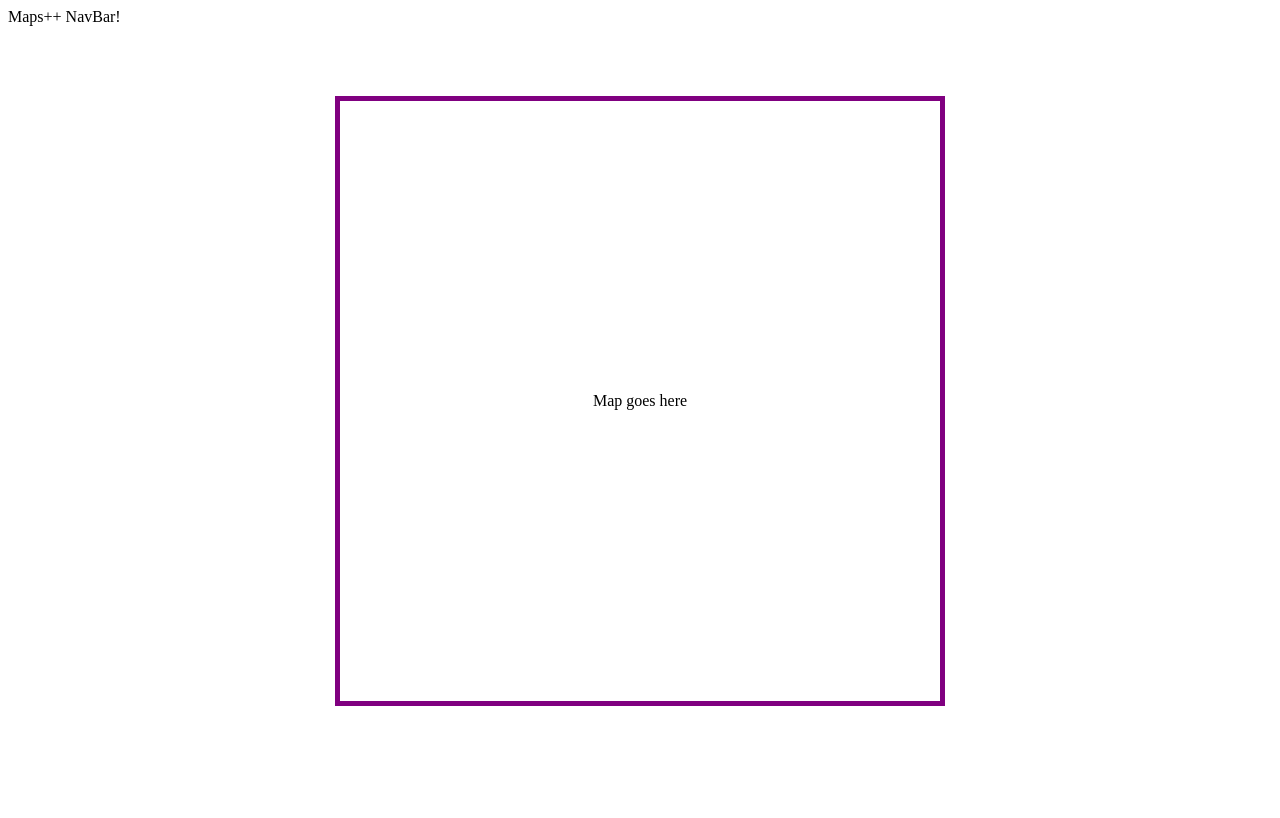
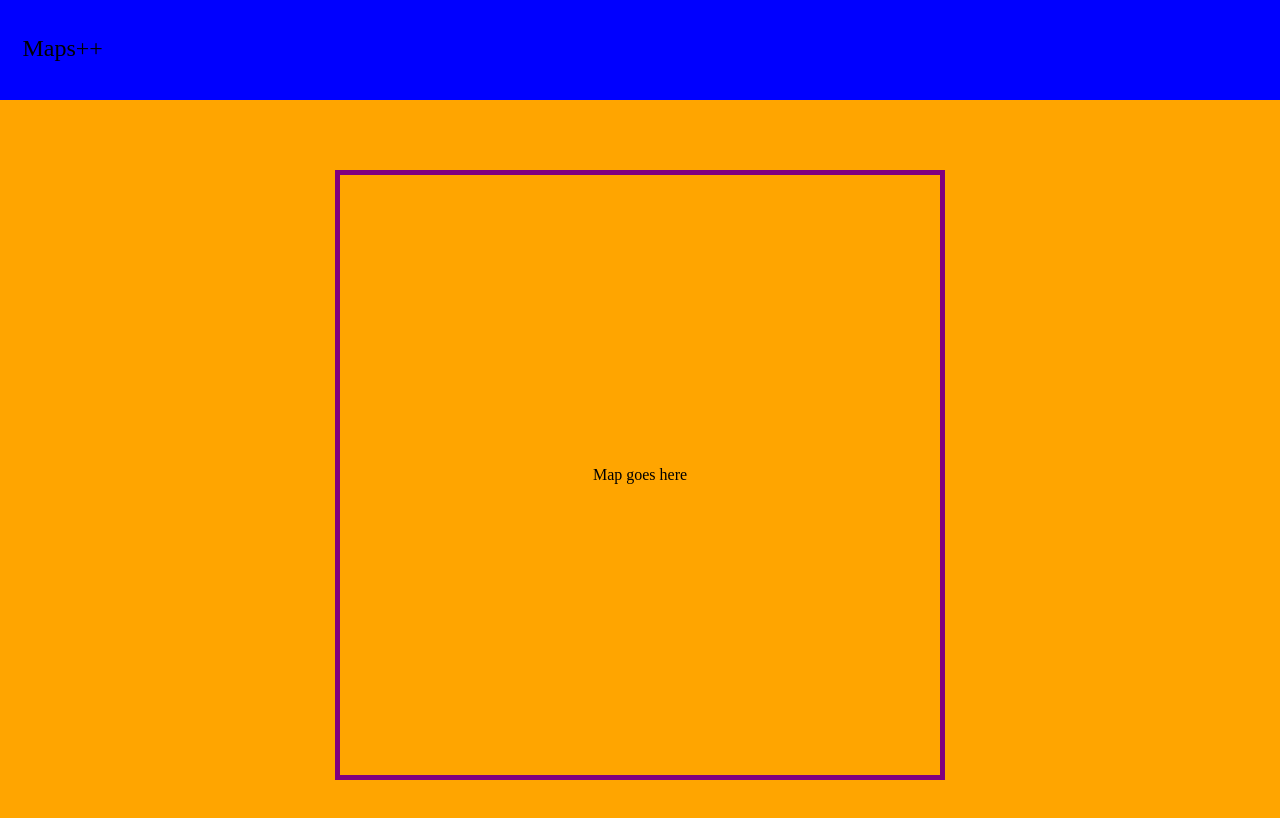
Before and after one commit to Dongjean/Maps, a JavaScript app in the folder mapsplusplus-front/: page / in a window 1280 px wide. Shown: the top 818 px of the page. Built offline with nearby package versions, Linux system fonts and the light colour scheme; the HTML template or start-up script is replaced by a standard one.

Commit message:
Added Basic CSS for Placeholder NavBar

```diff
--- /dev/null
+++ b/mapsplusplus-front/src/CSS/NavBarStyles.css
@@ -0,0 +1,26 @@
+body {
+    margin: 0;
+    background-color: orange;
+}
+
+.NavBarContainer {
+    position: relative;
+    top: 0%;
+    height: 100px;
+    width: 100%;
+    background-color: blue;
+}
+
+.Logo {
+    position: absolute;
+    height: 100%;
+    width: 150px;
+}
+
+/* Placeholder CSS for Placeholder Text */
+.LogoPlaceholderText {
+    position: absolute;
+    left: 15%;
+    bottom: calc((100% - 3vh) / 2);
+    font-size: 3vh;
+}
--- a/mapsplusplus-front/src/Components/NavBar.js
+++ b/mapsplusplus-front/src/Components/NavBar.js
@@ -1,8 +1,18 @@
+import '../CSS/NavBarStyles.css'
+
 function NavBar() {
     return (
-      <div>
-        Maps++ NavBar!
-      </div>
+        <div class='NavBarContainer'>
+
+            <div class='Logo'>
+                <div class='LogoPlaceholderText'>
+                    Maps++
+                </div>
+            </div>
+
+            <div></div>
+
+        </div>
     );
   }
 
```
